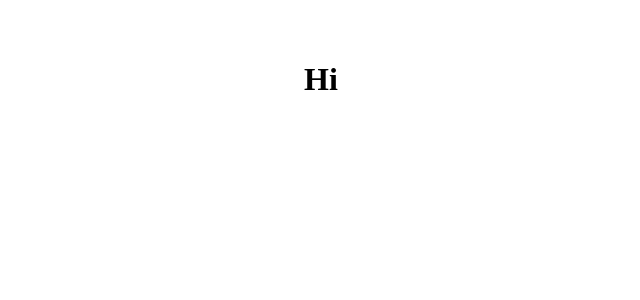
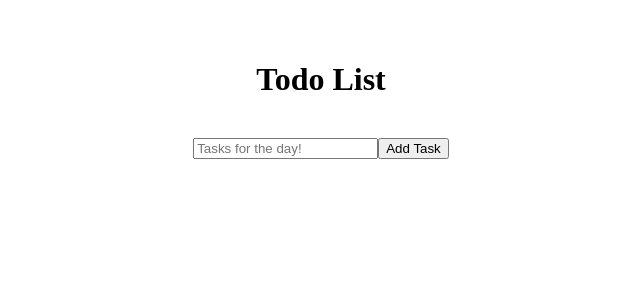
Before and after one commit to AmethystCrystal/React-todo-list-R-ALAB-320H.9.1-, a React (Vite) app: page / in a window 1280 px wide. Shown: the top 300 px of the page, without its empty margins (319-959 px from the left). Built offline with nearby package versions, Linux system fonts and the light colour scheme.

Commit message:
created a todo from component

```diff
--- a/src/App.jsx
+++ b/src/App.jsx
@@ -1,12 +1,13 @@
 import { useState } from 'react'
 import './App.css'
+import TodoForm from './components/todoForm/TodoForm'
 
 function App() {
   const [count, setCount] = useState(0)
 
   return (
     <>
-      <h1>Hi</h1>
+      <TodoForm/>
     </>
   )
 }
--- a/src/components/todoForm/TodoForm.jsx
+++ b/src/components/todoForm/TodoForm.jsx
@@ -1,9 +1,21 @@
 import React from 'react'
+import { useState } from 'react';
 
 export default function TodoForm() {
-  return (
-    <form className='TodoForm'>
-      <input type='text' className='Todo-Input' placeholder='Tasks for the day!'></input>
-    </form>
-  );
+    const [value, setValue] = useState("")
+    const handleSubmit = (e) => {
+        e.preventDefault();
+
+        console.log(value)
+    }
+
+    return (
+
+        <form className='todo-Form' onSubmit={handleSubmit}>
+           <h1>Todo List</h1><br></br>
+            <input type='text' className='todo-input'
+            placeholder='Tasks for the day!' onChange={(e) => setValue(e.target.value)}></input>
+            <button type='submit' className='todo-btn'>Add Task</button>
+        </form>
+    );
 }
```
